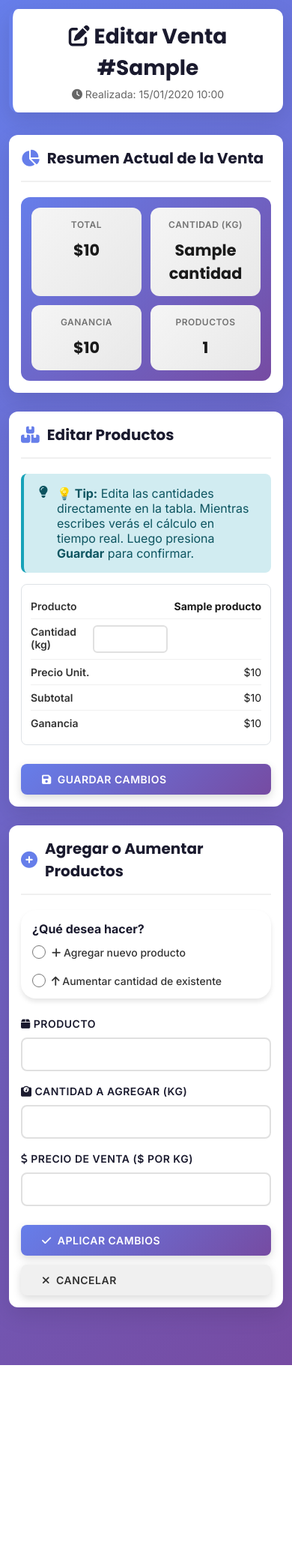
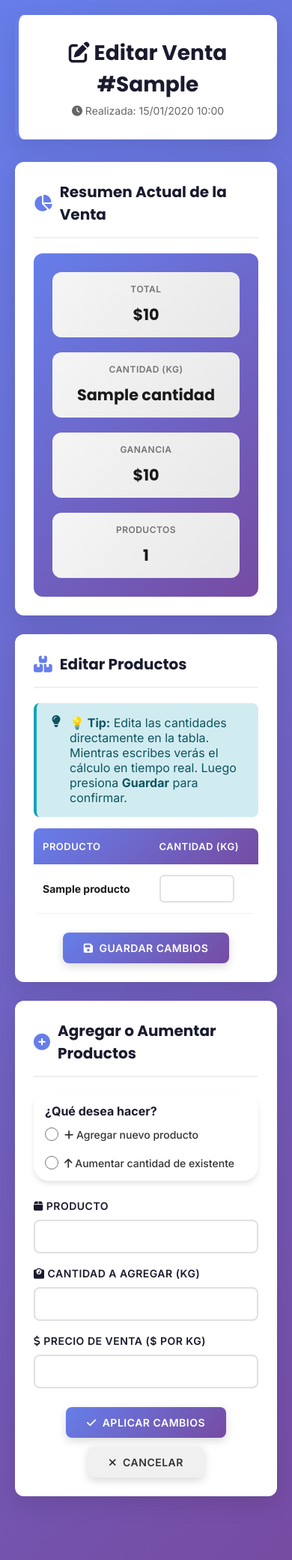
Before and after one commit to JuanSebastianClavijoTapias/sistemaInventario, a Django app: template apps/ventas/templates/venta_editar.html in a window 390 px wide. Shown: the whole page at 75% size. Before the commit the page ends 1821 px from the top, so only its background shows below. Run offline with Django 5.2, Linux system fonts and the light colour scheme; the template is opened without the code that fills it: most values are stand-ins (such as "Sample title", 1, 10 or a date in 2020); form fields are guessed from the names that the template uses; parts of the project's set-up code (start-up, migrations or seed data) failed here and were passed over.

Commit message:
Revertir venta_editar.html a version del compañero

```diff
--- a/apps/ventas/templates/venta_editar.html
+++ b/apps/ventas/templates/venta_editar.html
@@ -193,23 +193,10 @@
             border-radius: 8px;
         }
 
-        .table-wrapper {
-            width: 100%;
-            max-width: 100%;
-            overflow-x: auto;
-            -webkit-overflow-scrolling: touch;
-            margin-top: 15px;
-        }
-
         table {
             width: 100%;
             border-collapse: collapse;
             margin-top: 0;
-        }
-
-        .table-wrapper table {
-            margin-top: 0;
-            min-width: 560px;
         }
 
         thead {
@@ -556,86 +543,6 @@
             background: #e0e0e0;
             transform: translateY(-2px);
         }
-
-        @media (max-width: 768px) {
-            .container {
-                padding: 12px;
-            }
-
-            .card,
-            .header {
-                padding: 16px;
-            }
-
-            .radio-group,
-            .botones {
-                flex-direction: column;
-            }
-
-            .resumen {
-                grid-template-columns: repeat(2, minmax(0, 1fr));
-                padding: 14px;
-                gap: 12px;
-            }
-
-            .resumen-valor {
-                font-size: 20px;
-            }
-
-            th,
-            td {
-                padding: 10px;
-                font-size: 14px;
-            }
-
-            .table-wrapper {
-                overflow-x: visible;
-            }
-
-            .table-wrapper table,
-            .table-wrapper tbody,
-            .table-wrapper tr,
-            .table-wrapper td {
-                display: block;
-                width: 100%;
-            }
-
-            .table-wrapper table {
-                min-width: 0;
-            }
-
-            .table-wrapper thead {
-                display: none;
-            }
-
-            .table-wrapper tbody tr {
-                border: 1px solid #dee2e6;
-                border-radius: 8px;
-                padding: 12px;
-                margin-bottom: 12px;
-                background: #fff;
-            }
-
-            .table-wrapper td {
-                display: flex;
-                justify-content: space-between;
-                align-items: flex-start;
-                gap: 16px;
-                padding: 8px 0;
-                text-align: right;
-            }
-
-            .table-wrapper td::before {
-                content: attr(data-label);
-                font-weight: 600;
-                color: #333;
-                text-align: left;
-            }
-
-            .table-wrapper td:last-child {
-                border-bottom: none;
-            }
-        }
     </style>
 </head>
 <body>
@@ -694,7 +601,7 @@
             </div>
 
             {% if detalles %}
-<form method="post" id="formulario-editar-cantidades">
+            <form method="post" id="formulario-editar-cantidades">
                 {% csrf_token %}
                 <div class="table-wrapper">
                     <table>
@@ -702,16 +609,13 @@
                             <tr>
                                 <th>Producto</th>
                                 <th>Cantidad (kg)</th>
-                                <th>Precio Unit.</th>
-                                <th>Subtotal</th>
-                                <th>Ganancia</th>
                             </tr>
                         </thead>
                         <tbody>
                             {% for detalle in detalles %}
                             <tr data-detalle-id="{{ detalle.id }}">
-                                <td data-label="Producto"><strong>{{ detalle.producto.nombre }}</strong></td>
-                                <td data-label="Cantidad (kg)">
+                                <td><strong>{{ detalle.producto.nombre }}</strong></td>
+                                <td>
                                     <div class="cantidad-cell-container">
                                         <div class="cantidad-input-wrapper">
                                             <input type="number" name="cantidad_{{ detalle.id }}" class="cantidad-input" value="{{ detalle.cantidad }}" min="0" max="{{ detalle.cantidad }}" step="1" data-precio-venta="{{ detalle.precio_venta }}" data-precio-compra="{{ detalle.precio_compra }}" data-cantidad-original="{{ detalle.cantidad }}" data-detalle-id="{{ detalle.id }}">
@@ -732,9 +636,6 @@
                                         </div>
                                     </div>
                                 </td>
-                                <td data-label="Precio Unit.">${{ detalle.precio_venta|floatformat:0 }}</td>
-                                <td data-label="Subtotal"><span class="col-subtotal">${{ detalle.subtotal|floatformat:0 }}</span></td>
-                                <td data-label="Ganancia"><span class="col-ganancia">${{ detalle.ganancia|floatformat:0 }}</span></td>
                             </tr>
                             {% endfor %}
                         </tbody>
@@ -993,19 +894,10 @@
                     const nuevoSubtotal = nuevaCantidad * precioVenta;
                     const nuevaGanancia = nuevaCantidad * (precioVenta - precioCompra);
 
-                    // Actualizar valores en el preview (popup)
+                    // Actualizar valores
                     const subtotalEl = preview.querySelector('.preview-subtotal');
                     const gananciaEl = preview.querySelector('.preview-ganancia');
                     const totalEl = preview.querySelector('.preview-total');
-
-                    // Actualizar columnas de la tabla
-                    const fila = td.closest('tr');
-                    if (fila) {
-                        const colSubtotal = fila.querySelector('.col-subtotal');
-                        const colGanancia = fila.querySelector('.col-ganancia');
-                        if (colSubtotal) colSubtotal.textContent = '$' + Math.round(nuevoSubtotal).toLocaleString('es-CO');
-                        if (colGanancia) colGanancia.textContent = '$' + Math.round(nuevaGanancia).toLocaleString('es-CO');
-                    }
 
                     if (subtotalEl) {
                         subtotalEl.textContent = '$' + Math.round(nuevoSubtotal).toLocaleString('es-CO');
```
